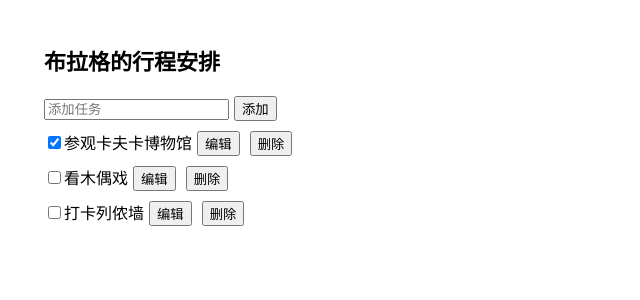
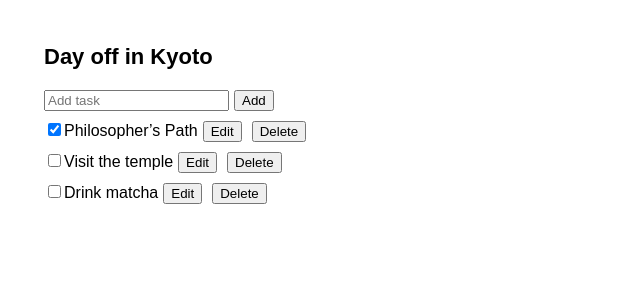
Before and after one commit to cscxxx/custom-components, a React (Create React App) app: page / in a window 1280 px wide. Shown: the top 300 px of the page, without its empty margins (0-640 px from the left). Built offline with nearby package versions, Linux system fonts and the light colour scheme.

Commit message:
context与reducer结合使用

```diff
--- /dev/null
+++ b/src/CTXAndReducer/AddTask.js
@@ -0,0 +1,29 @@
+import { useState } from "react";
+import { useTasksDispatch } from "./TasksContext.js";
+
+let nextId = 3;
+export default function AddTask() {
+  const [text, setText] = useState("");
+  const dispatch = useTasksDispatch();
+  return (
+    <>
+      <input
+        placeholder="Add task"
+        value={text}
+        onChange={(e) => setText(e.target.value)}
+      />
+      <button
+        onClick={() => {
+          setText("");
+          dispatch({
+            type: "added",
+            id: nextId++,
+            text: text,
+          });
+        }}
+      >
+        Add
+      </button>
+    </>
+  );
+}
--- /dev/null
+++ b/src/CTXAndReducer/TaskList.js
@@ -0,0 +1,76 @@
+import { useState } from 'react';
+import { useTasks, useTasksDispatch } from './TasksContext.js';
+
+export default function TaskList() {
+  const tasks = useTasks();
+  return (
+    <ul>
+      {tasks.map(task => (
+        <li key={task.id}>
+          <Task task={task} />
+        </li>
+      ))}
+    </ul>
+  );
+}
+
+function Task({ task }) {
+  const [isEditing, setIsEditing] = useState(false);
+  const dispatch = useTasksDispatch();
+  let taskContent;
+  if (isEditing) {
+    taskContent = (
+      <>
+        <input
+          value={task.text}
+          onChange={e => {
+            dispatch({
+              type: 'changed',
+              task: {
+                ...task,
+                text: e.target.value
+              }
+            });
+          }} />
+        <button onClick={() => setIsEditing(false)}>
+          Save
+        </button>
+      </>
+    );
+  } else {
+    taskContent = (
+      <>
+        {task.text}
+        <button onClick={() => setIsEditing(true)}>
+          Edit
+        </button>
+      </>
+    );
+  }
+  return (
+    <label>
+      <input
+        type="checkbox"
+        checked={task.done}
+        onChange={e => {
+          dispatch({
+            type: 'changed',
+            task: {
+              ...task,
+              done: e.target.checked
+            }
+          });
+        }}
+      />
+      {taskContent}
+      <button onClick={() => {
+        dispatch({
+          type: 'deleted',
+          id: task.id
+        });
+      }}>
+        Delete
+      </button>
+    </label>
+  );
+}
--- /dev/null
+++ b/src/CTXAndReducer/TasksContext.js
@@ -0,0 +1,60 @@
+import { createContext, useContext, useReducer } from "react";
+
+const TasksContext = createContext(null);
+
+const TasksDispatchContext = createContext(null);
+
+const initialTasks = [
+  { id: 0, text: "Philosopher’s Path", done: true },
+  { id: 1, text: "Visit the temple", done: false },
+  { id: 2, text: "Drink matcha", done: false },
+];
+export function TasksProvider({ children }) {
+  const [tasks, dispatch] = useReducer(tasksReducer, initialTasks);
+
+  return (
+    <TasksContext.Provider value={tasks}>
+      <TasksDispatchContext.Provider value={dispatch}>
+        {children}
+      </TasksDispatchContext.Provider>
+    </TasksContext.Provider>
+  );
+}
+
+export function useTasks() {
+  return useContext(TasksContext);
+}
+
+export function useTasksDispatch() {
+  return useContext(TasksDispatchContext);
+}
+
+function tasksReducer(tasks, action) {
+  switch (action.type) {
+    case "added": {
+      return [
+        ...tasks,
+        {
+          id: action.id,
+          text: action.text,
+          done: false,
+        },
+      ];
+    }
+    case "changed": {
+      return tasks.map((t) => {
+        if (t.id === action.task.id) {
+          return action.task;
+        } else {
+          return t;
+        }
+      });
+    }
+    case "deleted": {
+      return tasks.filter((t) => t.id !== action.id);
+    }
+    default: {
+      throw Error("Unknown action: " + action.type);
+    }
+  }
+}
--- /dev/null
+++ b/src/CTXAndReducer/index.js
@@ -0,0 +1,14 @@
+import AddTask from './AddTask.js';
+import TaskList from './TaskList.js';
+import { TasksProvider } from './TasksContext.js';
+import "./styles.css"
+
+export default function TaskApp() {
+  return (
+    <TasksProvider>
+      <h1>Day off in Kyoto</h1>
+      <AddTask />
+      <TaskList />
+    </TasksProvider>
+  );
+}
--- /dev/null
+++ b/src/CTXAndReducer/styles.css
@@ -0,0 +1,59 @@
+* {
+    box-sizing: border-box;
+  }
+
+  body {
+    font-family: sans-serif;
+    margin: 20px;
+    padding: 0;
+  }
+
+  h1 {
+    margin-top: 0;
+    font-size: 22px;
+  }
+
+  h2 {
+    margin-top: 0;
+    font-size: 20px;
+  }
+
+  h3 {
+    margin-top: 0;
+    font-size: 18px;
+  }
+
+  h4 {
+    margin-top: 0;
+    font-size: 16px;
+  }
+
+  h5 {
+    margin-top: 0;
+    font-size: 14px;
+  }
+
+  h6 {
+    margin-top: 0;
+    font-size: 12px;
+  }
+
+  code {
+    font-size: 1.2em;
+  }
+
+  ul {
+    padding-inline-start: 20px;
+  }
+
+  button {
+    margin: 5px;
+  }
+  li {
+    list-style-type: none;
+  }
+  ul,
+  li {
+    margin: 0;
+    padding: 0;
+  }
--- a/src/index.tsx
+++ b/src/index.tsx
@@ -1,8 +1,9 @@
+import React from "react";
 import { createRoot } from "react-dom/client";
-// import Demo from "./EditableTable/demo.tsx";
-import UseReducerTaskApp from "./Reducer/index";
-import React from "react";
+// import EditableTable from "./EditableTable/demo.tsx";
+// import UseReducerTaskApp from "./Reducer/index";
+import CTXAndReducer from "./CTXAndReducer/index";
 
 createRoot(document.getElementById("container") as HTMLElement).render(
-  <UseReducerTaskApp />
+  <CTXAndReducer />
 );
```
